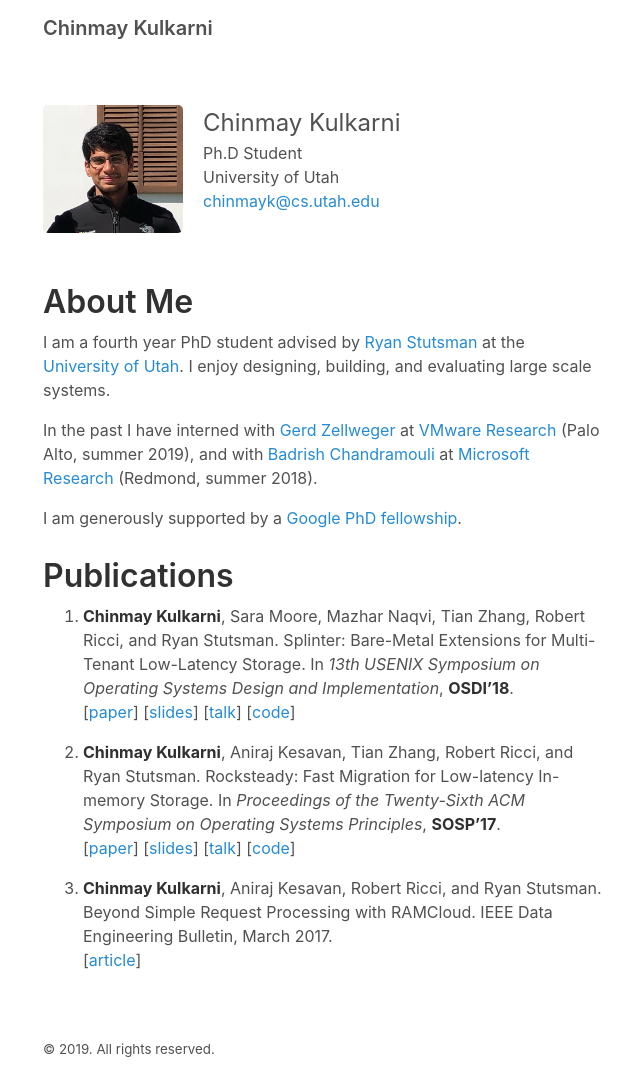
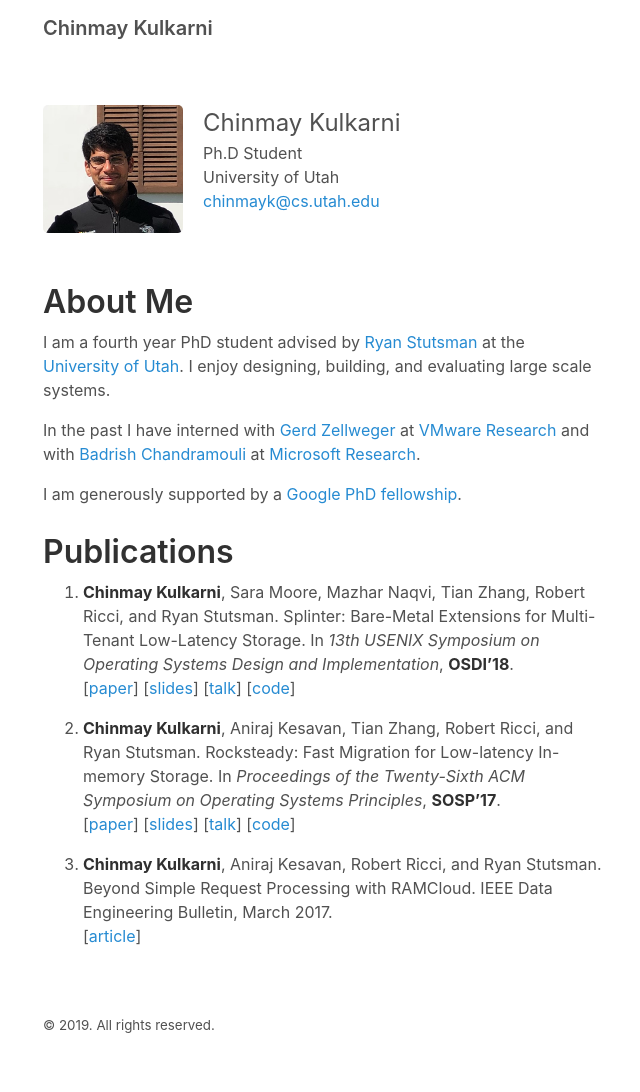
Before and after one commit to chinkulkarni/chinkulkarni.github.io, a Jekyll site: the page built from index.md, in a window 1280 px wide. Shown: the whole page, without its empty margins (317-957 px from the left). Built offline with Jekyll 4.4.1, drawn with Linux system fonts in a browser that asks for light colours; after the commit the page ends 1068 px from its top, so only the background shows below that.

Commit message:
Remove internship years

```diff
--- a/index.md
+++ b/index.md
@@ -19,7 +19,7 @@ University of Utah<br>
 I am a fourth year PhD student advised by [Ryan Stutsman](http://rstutsman.github.io/) at
 the [University of Utah](http://www.cs.utah.edu/). I enjoy designing, building, and evaluating large scale systems.
 
-In the past I have interned with [Gerd Zellweger](https://www.linkedin.com/in/gerdzellweger) at [VMware Research](https://research.vmware.com/) (Palo Alto, summer 2019), and with [Badrish Chandramouli](http://badrish.net/) at [Microsoft Research](https://www.microsoft.com/en-us/research/?from=http%3A%2F%2Fresearch.microsoft.com%2F) (Redmond, summer 2018).
+In the past I have interned with [Gerd Zellweger](https://www.linkedin.com/in/gerdzellweger) at [VMware Research](https://research.vmware.com/) and with [Badrish Chandramouli](http://badrish.net/) at [Microsoft Research](https://www.microsoft.com/en-us/research/?from=http%3A%2F%2Fresearch.microsoft.com%2F).
 
 I am generously supported by a [Google PhD fellowship](http://www.cs.utah.edu/recipients-of-the-2019-phd-google-fellowship/).
 
```
